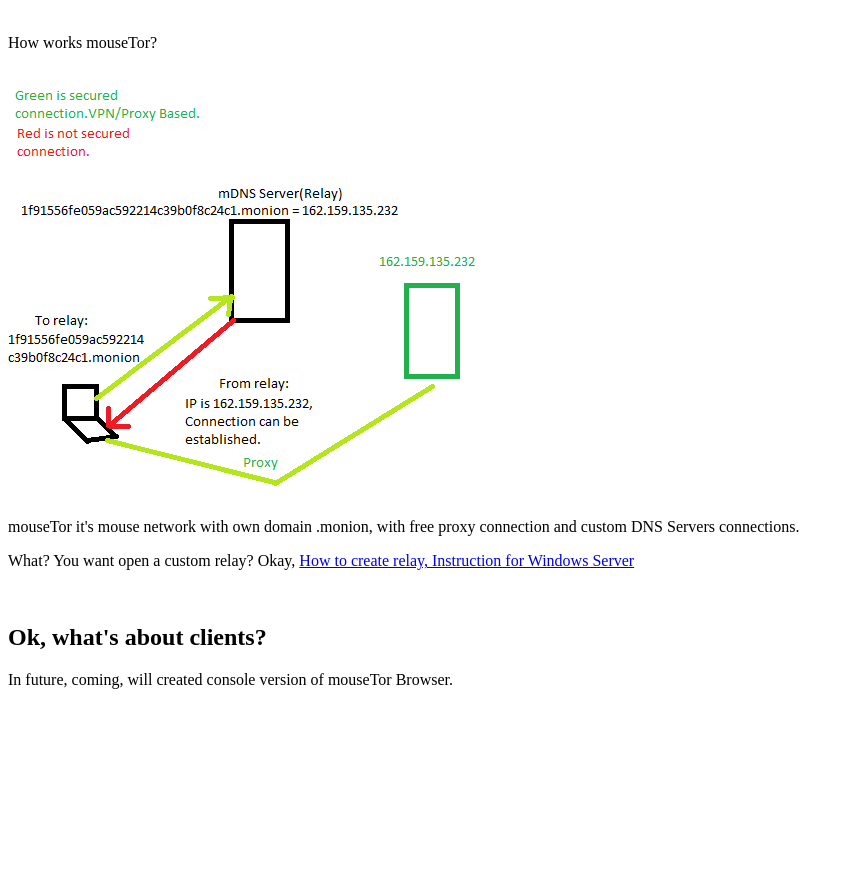
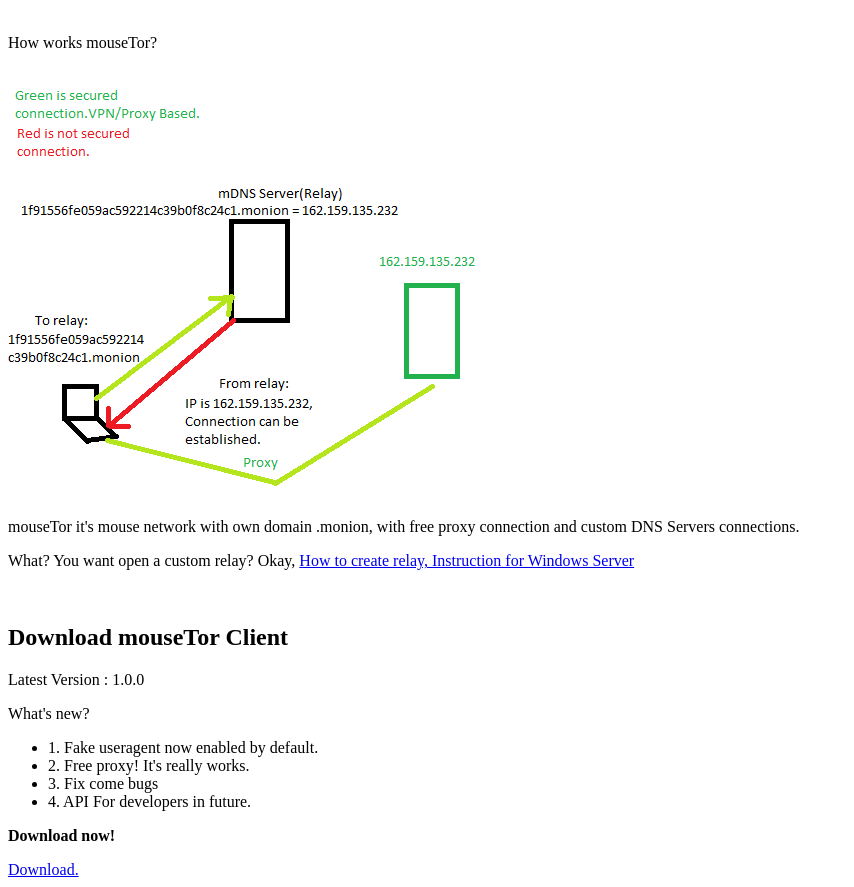
Before and after one commit to TheReactiveMouse/thereactivemouse.github.io, a plain HTML site: page index.html in a window 1280 px wide. Shown: the part 66-953 px from the top of the page, without its empty margins (0-854 px from the left). Before the commit the page ends 800 px from the top, so only its background shows below. Drawn offline with Linux system fonts and the light colour scheme.

Commit message:
New update

```diff
--- a/index.html
+++ b/index.html
@@ -8,5 +8,14 @@
 <p>mouseTor it's mouse network with own domain .monion, with free proxy connection and custom DNS Servers connections.</p>
 <p>What? You want open a custom relay? Okay, <a href="instruction.html">How to create relay, Instruction for Windows Server</a></p>
 <br>
-<h2>Ok, what's about clients?</h2>
-<p>In future, coming, will created console version of mouseTor Browser.</p>
+<h2>Download mouseTor Client</h2>
+<p>Latest Version : 1.0.0</p>
+<p>What's new?</p>
+<ul>
+	<li>1. Fake useragent now enabled by default.</li>
+	<li>2. Free proxy! It's really works.</li>
+	<li>3. Fix come bugs</li>
+	<li>4. API For developers in future.</li>
+</ul>
+<p><b>Download now!</b></p>
+<a href="mouseTor-portable-1.0.0.exe">Download.</a>
```
Also changed, not shown: 1 other file.
